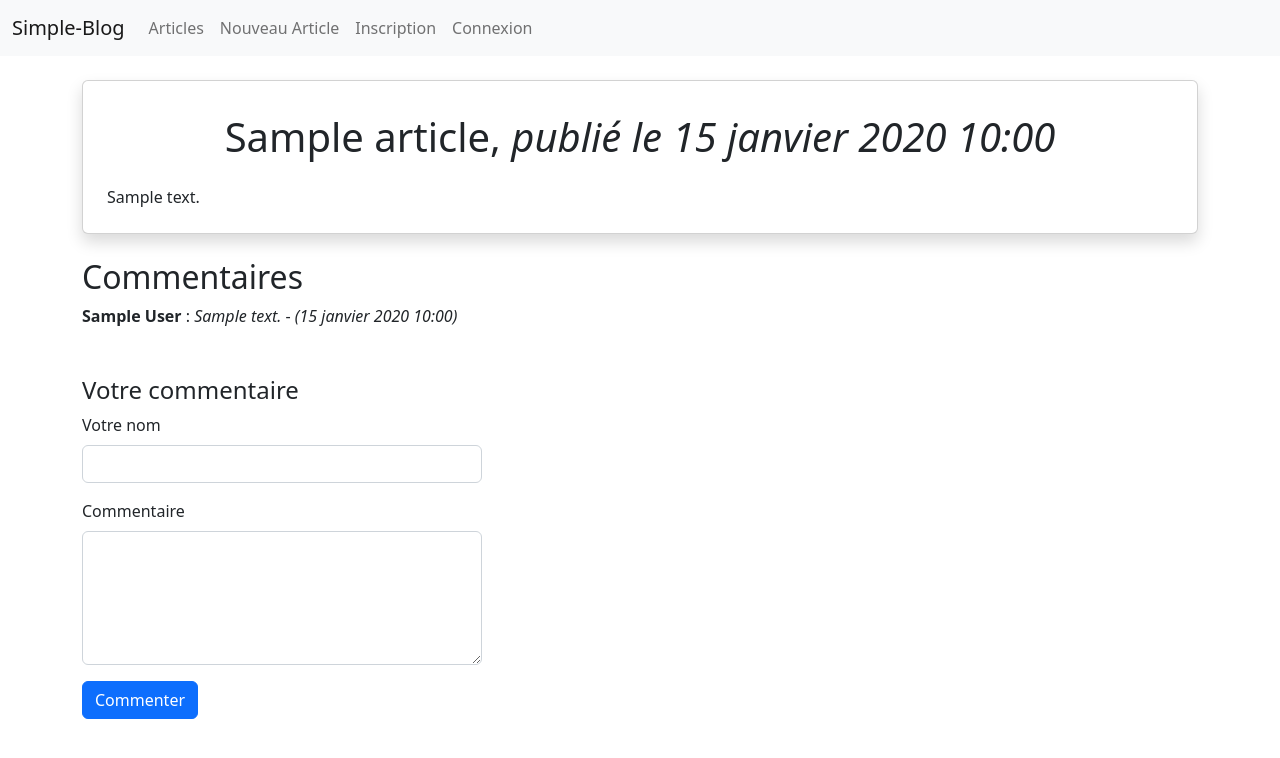
After one commit to SaifidineAli/simpleBlog-Django, a Django app: page /articles/1/commentaires/ in a window 1280 px wide. The commit adds this page. Shown: the top 758 px of the page. Run offline with Django 5.2, Linux system fonts and the light colour scheme; tables that the repository leaves empty hold one stand-in row (values such as "Sample post"); some libraries are stand-ins or nearby versions.

Commit message:
Fonctionnalité de commentaire

```diff
--- a/blog/forms.py
+++ b/blog/forms.py
@@ -1,5 +1,5 @@
 from django import forms
-from .models import Article
+from .models import Article, Comment
 
 
 class ArticleForm(forms.ModelForm):
@@ -11,3 +11,13 @@ class ArticleForm(forms.ModelForm):
 
 class DeleteArticleForm(forms.Form):
     delete_blog = forms.BooleanField(widget=forms.HiddenInput, initial=True)
+
+
+class CommentForm(forms.ModelForm):
+    edit_comment = forms.BooleanField(widget=forms.HiddenInput, initial=True)
+    class Meta:
+        model = Comment
+        fields = ('author', 'content')
+        widgets = {
+            'content': forms.Textarea(attrs={'cols': 20, 'rows': 5}),
+        }
--- a/blog/models.py
+++ b/blog/models.py
@@ -6,3 +6,17 @@ class Article(models.Model):
     title = models.CharField(max_length=100)
     content = models.TextField()
     posted_at = models.DateTimeField(auto_now_add=True)
+
+    def __str__(self):
+        return self.title
+
+
+class Comment(models.Model):
+    #author = models.ForeignKey(User) # Comme on a pas encore fait de gestion des utilisateurs, on n'utilise pas de relation Foreignkey
+    author = models.CharField(max_length=50)
+    content = models.TextField()
+    commented_at = models.DateTimeField(auto_now_add=True)
+    article = models.ForeignKey(Article, on_delete=models.CASCADE, related_name='comments')
+
+    def __str__(self):
+        return f"Comment by {self.author} on {self.article}"
--- /dev/null
+++ b/blog/templates/blog/article_commentaires.html
@@ -0,0 +1,39 @@
+{% extends 'base.html' %}
+{% load static %}
+{% load custom_filters %}
+
+{% block content %}
+
+    <div class="container">
+        <div class="card shadow px-4 py-2 my-4">
+            <h1 class="text-center mt-4">{{ article.title }}, <i>publié le {{ article.posted_at }}</i></h1>
+            <p class="mt-3">{{ article.content }}</p>
+        </div>
+
+        <h2 class="mt-3">Commentaires</h2>
+        {% for comment in comments %}
+            <p>
+                <strong>{{ comment.author }}</strong> : <i>{{ comment.content }}</i> -
+                <i>({{ comment.commented_at }})</i>
+            </p>
+        {% endfor %}
+
+        <div class="mt-5">
+            <h4 class="my-2">Votre commentaire</h4>
+            <form method="post" style="width:400px">
+                {% csrf_token %}
+                <div class="mb-3">
+                    <label for="id_author" class="form-label">Votre nom</label>
+                    {{ form.author | add_class:"form-control" }}
+                </div>
+                <div class="mb-3">
+                    <label for="id_content" class="form-label">Commentaire</label>
+                    {{ form.content | add_class:"form-control" }}
+                </div>
+                <input type="hidden" name="edit_comment" value="True" id="id_edit_comment">
+                <button type="submit" class="btn btn-primary">Commenter</button>
+            </form>
+        </div>
+    </div>
+
+{% endblock content %}
--- a/blog/templates/blog/blog_list.html
+++ b/blog/templates/blog/blog_list.html
@@ -14,7 +14,9 @@
                 <p class="my-3">{{ article.content }}</p>
                 <p><strong>Date publication :</strong> <i>{{ article.posted_at }}</i></p>
                 <div class="d-flex justify-content-between">
-                    <div></div>
+                    <div>
+                        <a href="{% url 'article-commentaires' article.id %}">commentaires</a>
+                    </div>
                     <div>
                         <a href="{% url 'article-edit' article.id %}">modifier</a>
                         <a href="{% url 'article-delete' article.id %}">supprimer</a>
--- a/blog/views.py
+++ b/blog/views.py
@@ -1,6 +1,6 @@
 from django.shortcuts import render, redirect, get_object_or_404
 from .models import Article
-from .forms import ArticleForm, DeleteArticleForm
+from .forms import ArticleForm, DeleteArticleForm, CommentForm
 
 def home(request):
     articles = Article.objects.all()
@@ -44,3 +44,25 @@ def article_delete(request, id):
         form = DeleteArticleForm()
 
     return render(request, 'blog/article_delete.html', context={'form': form})
+
+
+def article_commentaires(request, id):
+    article = get_object_or_404(Article, id=id)
+    comments = article.comments.all()
+    if request.method == 'POST':
+        form = CommentForm(request.POST)
+        if form.is_valid():
+            new_comment = form.save(commit=False)
+            new_comment.article = article
+            new_comment.save()
+            # Réinitialiser le formulaire après soumission
+            form = CommentForm()
+    else:
+        form = CommentForm()
+
+    context = {
+        'article': article,
+        'comments': comments,
+        'form': form,
+    }
+    return render(request, 'blog/article_commentaires.html', context=context)
--- a/simpleblog/urls.py
+++ b/simpleblog/urls.py
@@ -25,4 +25,5 @@ urlpatterns = [
     path('articles/new/', blog.views.article_add, name='article-add'),
     path('articles/<int:id>/change/', blog.views.article_edit, name='article-edit'),
     path('articles/<int:id>/delete/', blog.views.article_delete, name='article-delete'),
+    path('articles/<int:id>/commentaires/', blog.views.article_commentaires, name='article-commentaires'),
 ]
```
Also changed, not shown: text.html (+5 -3 lines), blog/migrations/0002_comment.py (added).
